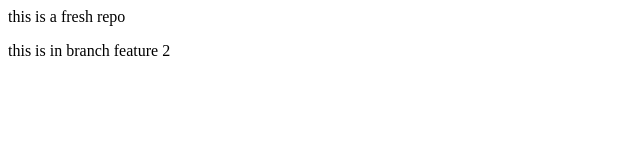
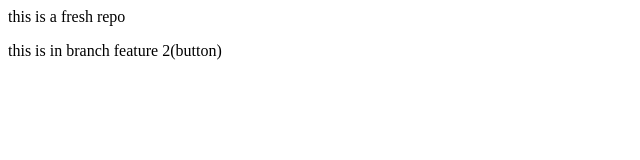
Before and after one commit to rajrawat2557/localpusgdemo, a plain HTML site: page index.html in a window 1280 px wide. Shown: the full height of the page, 0-640 px from the left. Drawn offline with Linux system fonts and the light colour scheme.

Commit message:
add buton

```diff
--- a/index.html
+++ b/index.html
@@ -1,2 +1,2 @@
 <p>this is a fresh repo</p>
-<p>this is in branch feature 2</p>
+<p>this is in branch feature 2(button)</p>
```
